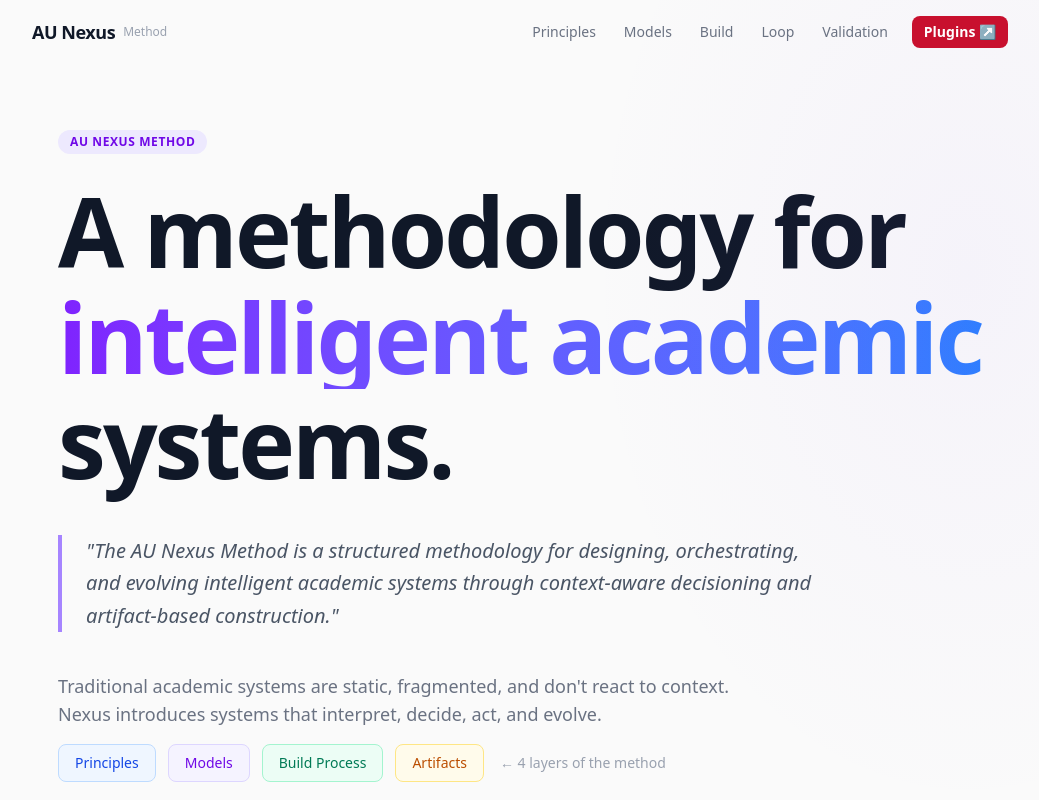
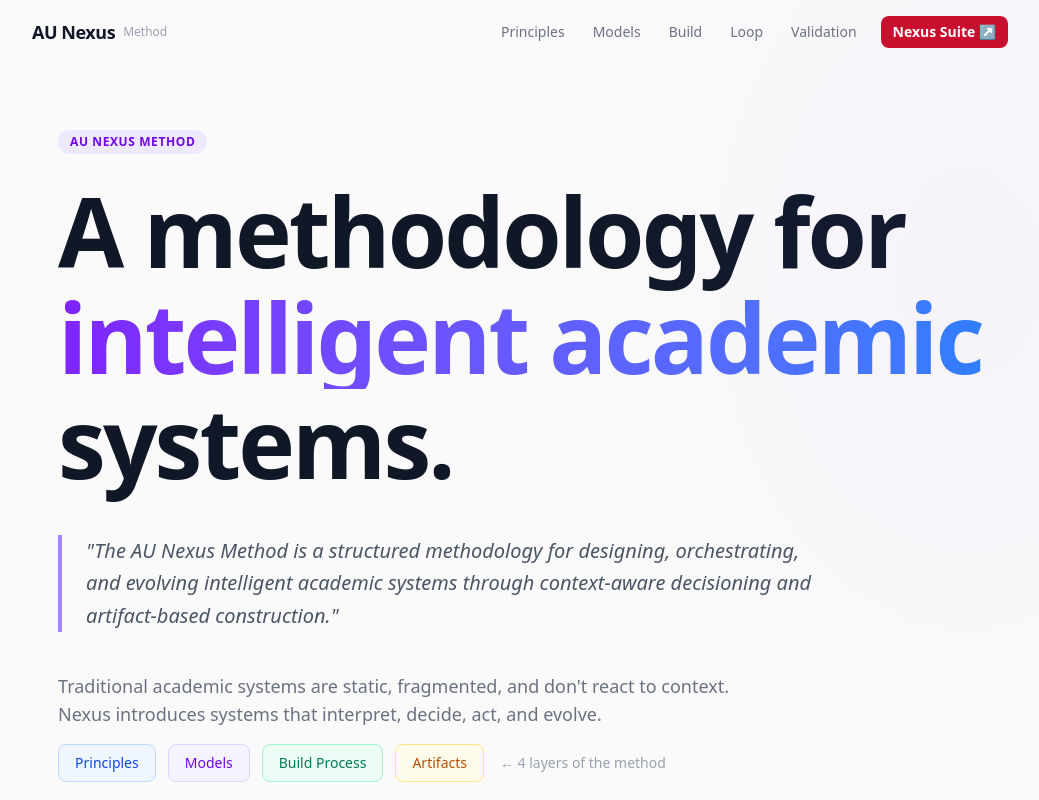
Before and after one commit to aunexus-lab/atlantis-nexus, a React (Vite) app: page / in a window 1280 px wide. Shown: the top 800 px of the page, without its empty margins (120-1159 px from the left). Built offline with nearby package versions, Linux system fonts and the light colour scheme.

Commit message:
feat: rename Plugins navigation link to Nexus Suite in App component

```diff
--- a/src/App.jsx
+++ b/src/App.jsx
@@ -72,7 +72,7 @@ function AppLayout() {
               onMouseEnter={e => e.currentTarget.style.background = '#9B0B22'}
               onMouseLeave={e => e.currentTarget.style.background = '#C8102E'}
             >
-              Plugins ↗
+              Nexus Suite ↗
             </a>
           </nav>
         </div>
```
